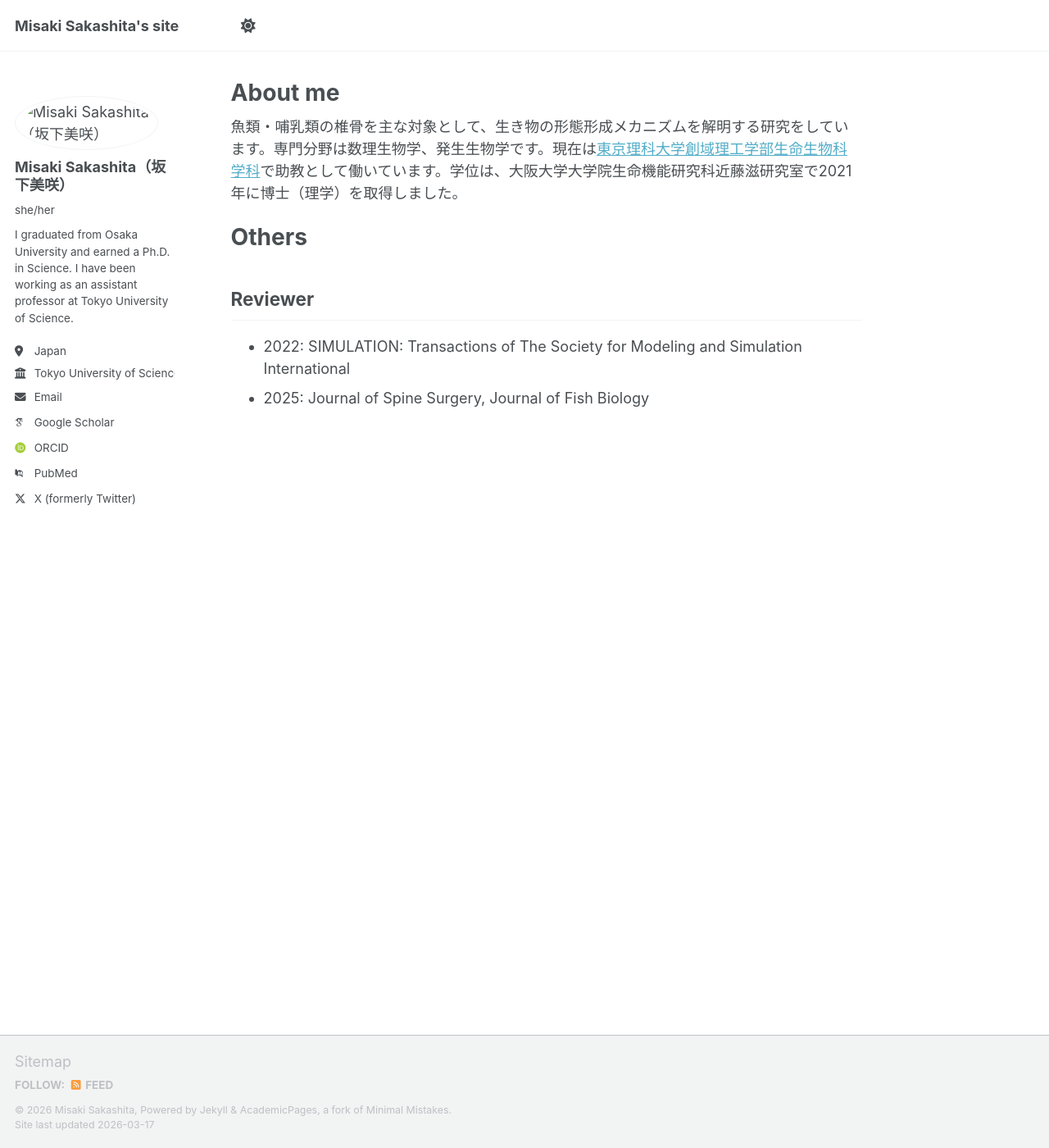
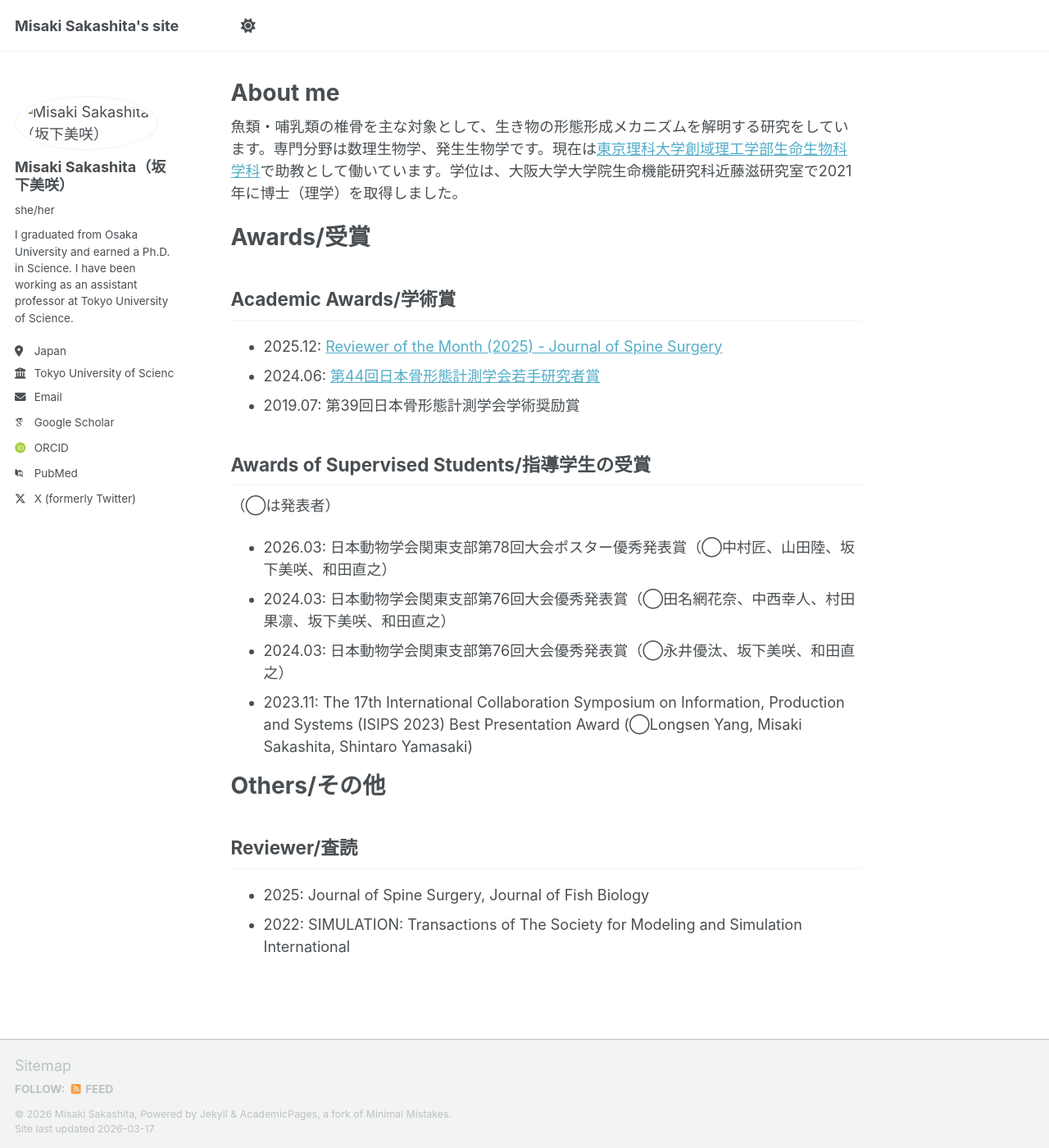
Before and after one commit to marty958/marty958.github.io, a Jekyll site: the page built from _pages/about.md, in a window 1280 px wide and 1400 px high. Shown: the whole window at 82% size. Built offline with Jekyll 4.4.1, drawn with Linux system fonts in a browser that asks for light colours; some web fonts are replaced; a script bundle is joined from its source files by our own code; library files that are not in the unit come from our copies.

Commit message:
add awards

```diff
--- a/_pages/about.md
+++ b/_pages/about.md
@@ -9,13 +9,30 @@ redirect_from:
 
 魚類・哺乳類の椎骨を主な対象として、生き物の形態形成メカニズムを解明する研究をしています。専門分野は数理生物学、発生生物学です。現在は[東京理科大学創域理工学部生命生物科学科](https://www.tus.ac.jp/academics/faculty/sciencetechnology/applied_biologicalscience/)で助教として働いています。学位は、大阪大学大学院生命機能研究科近藤滋研究室で2021年に博士（理学）を取得しました。
 
-Others
+Awards/受賞
 ======
 
-Reviewer
+Academic Awards/学術賞
 ------
+- 2025.12: [Reviewer of the Month (2025) - Journal of Spine Surgery](https://jss.amegroups.org/post/view/reviewer-of-the-month-2025#misakisakashita)
+- 2024.06: [第44回日本骨形態計測学会若手研究者賞](https://www.tus.ac.jp/today/archive/20240624_0630.html)
+- 2019.07: 第39回日本骨形態計測学会学術奨励賞
+
+Awards of Supervised Students/指導学生の受賞
+------
+（◯は発表者）
+- 2026.03: 日本動物学会関東支部第78回大会ポスター優秀発表賞（◯中村匠、山田陸、坂下美咲、和田直之）
+- 2024.03: 日本動物学会関東支部第76回大会優秀発表賞（◯田名網花奈、中西幸人、村田果凛、坂下美咲、和田直之）
+- 2024.03: 日本動物学会関東支部第76回大会優秀発表賞（◯永井優汰、坂下美咲、和田直之）
+- 2023.11: The 17th International Collaboration Symposium on Information, Production and Systems (ISIPS 2023) Best Presentation Award (◯Longsen Yang, Misaki Sakashita, Shintaro Yamasaki)
+
+Others/その他
+======
+
+Reviewer/査読
+------
+- 2025: Journal of Spine Surgery, Journal of Fish Biology
 - 2022: SIMULATION: Transactions of The Society for Modeling and Simulation International
-- 2025: Journal of Spine Surgery, Journal of Fish Biology
 
 {% comment %}
 A data-driven personal website
```
